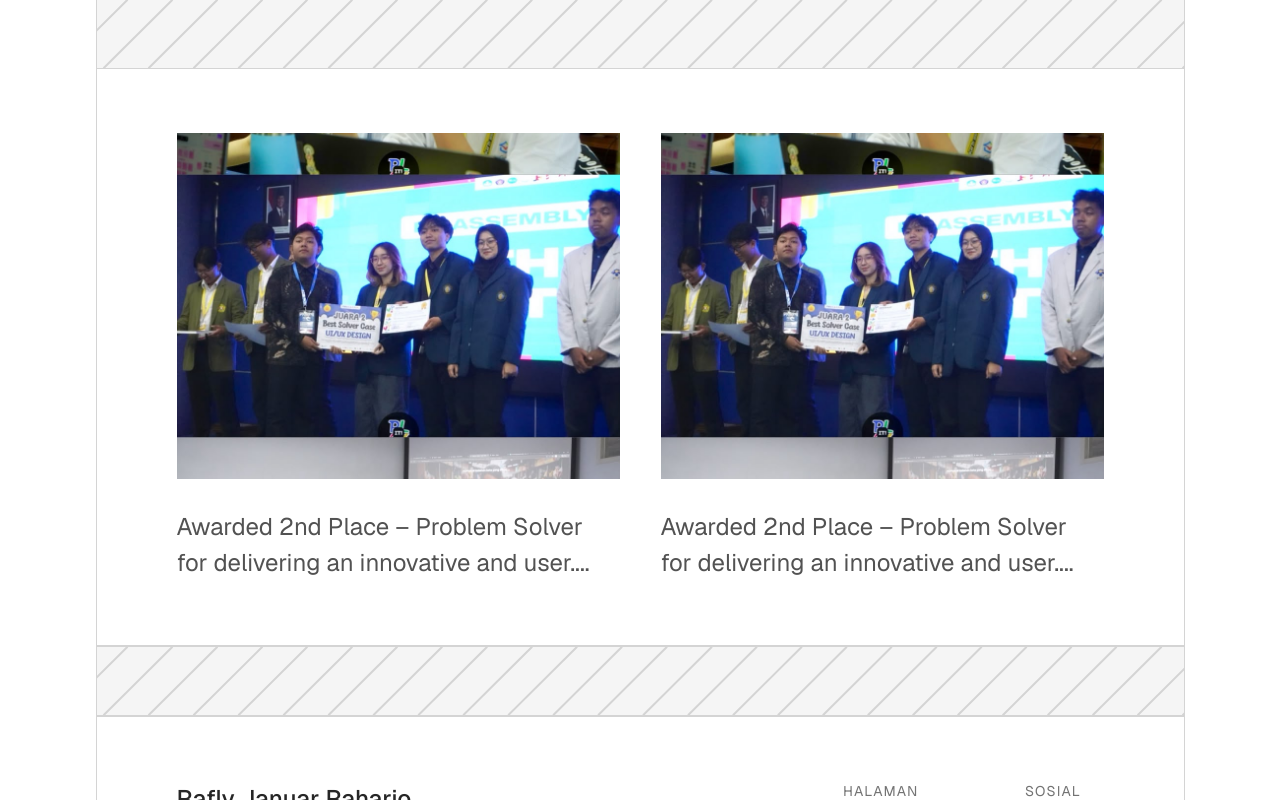
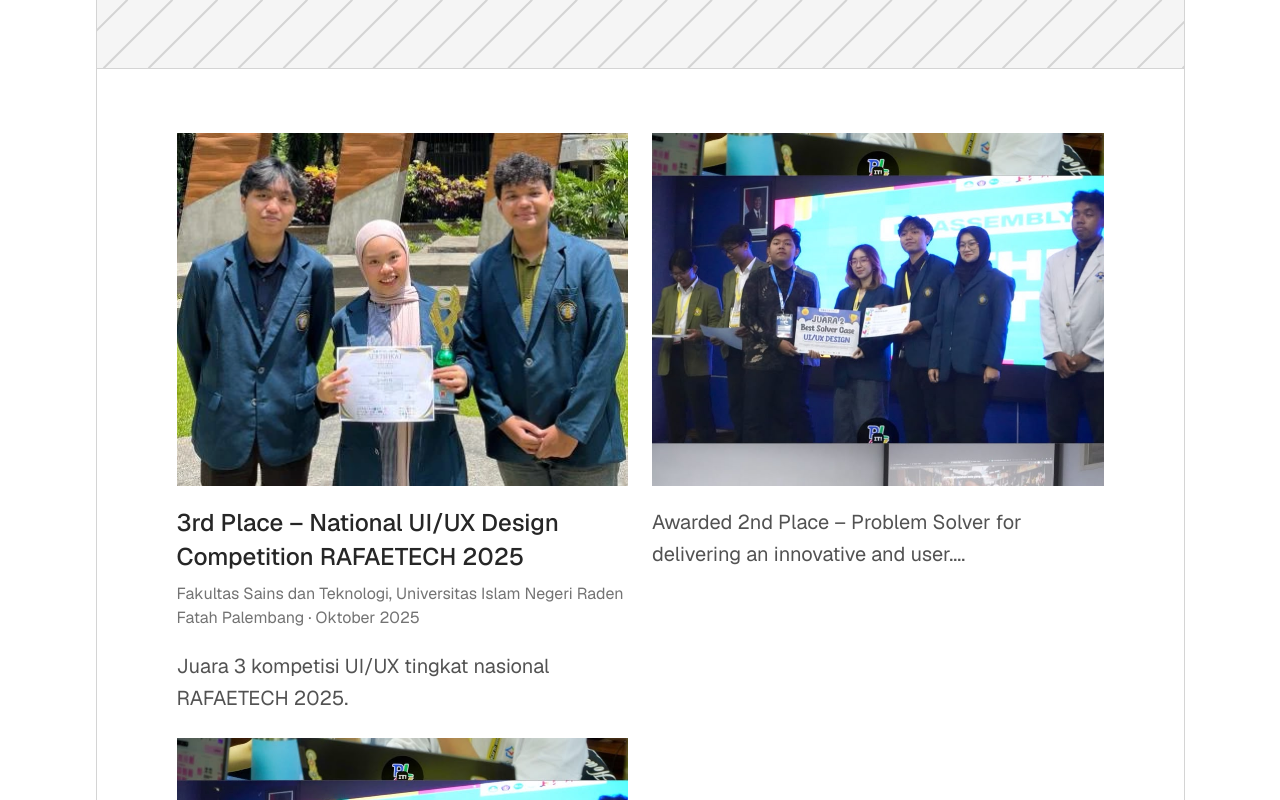
Before and after one commit to RaflyJanuarRaharjo/Rafly-Portofolio, a Next.js app: page /blog in a window 1280 px wide. Shown: the part 1080-1880 px from the top of the page. Built offline with nearby package versions, Linux system fonts and the light colour scheme.

Commit message:
New Blog

```diff
--- a/components/BlogRow.tsx
+++ b/components/BlogRow.tsx
@@ -3,11 +3,12 @@ import type { BlogItem } from "@/lib/data";
 export default function BlogRow({ items }: { items: BlogItem[] }) {
   return (
     <div className="flex w-full flex-col items-center border-b border-neutral-300 px-[16px] py-[32px] md:px-[48px] md:py-[48px] lg:px-[80px] lg:py-[64px]">
-      <div className="flex w-full flex-col items-start gap-[28px] md:flex-row md:justify-between md:gap-[24px]">
+      {/* Dibungkus supaya jumlah entri ganjil tidak merusak barisnya. */}
+      <div className="flex w-full flex-col items-start gap-[28px] md:flex-row md:flex-wrap md:gap-[24px]">
         {items.map((post, i) => (
           <article
             key={i}
-            className="flex w-full flex-col gap-[14px] md:w-[calc(50%-12px)] lg:w-[443px] lg:gap-[30px]"
+            className="flex w-full flex-col gap-[14px] md:w-[calc(50%-12px)] lg:gap-[20px]"
           >
             <img
               src={post.thumb}
@@ -15,7 +16,17 @@ export default function BlogRow({ items }: { items: BlogItem[] }) {
               aria-hidden
               className="aspect-[443/346] w-full object-cover"
             />
-            <p className="text-[14px] leading-[22px] text-neutral-600 md:text-[18px] md:leading-[28px] lg:text-[24px] lg:leading-[36px]">
+            {post.title && (
+              <h3 className="text-[16px] font-medium leading-[24px] text-neutral-800 md:text-[20px] md:leading-[28px] lg:text-[24px] lg:leading-[34px]">
+                {post.title}
+              </h3>
+            )}
+            {post.meta && (
+              <p className="-mt-[8px] text-[13px] leading-[20px] text-neutral-500 md:text-[15px] md:leading-[22px] lg:-mt-[12px] lg:text-[16px] lg:leading-[24px]">
+                {post.meta}
+              </p>
+            )}
+            <p className="text-[14px] leading-[22px] text-neutral-600 md:text-[18px] md:leading-[28px] lg:text-[20px] lg:leading-[32px]">
               {post.excerpt}
             </p>
           </article>
--- a/lib/assets.ts
+++ b/lib/assets.ts
@@ -66,6 +66,7 @@ export const A = {
   mewsPerangkat: "/assets/mews-perangkat.webp",
 
   blogThumb: "/assets/blog-thumb.png",
+  blogRafaetech: "/assets/blog-rafaetech.webp",
 
   stripe: "/assets/stripe.svg",
   ornament: "/assets/ornament.svg",
--- a/lib/data.ts
+++ b/lib/data.ts
@@ -184,7 +184,7 @@ export type AwardItem = {
 
 export const awards: AwardItem[] = [
   { title: "Finalist – PlayIT UI/UX Hackathon", org: "PlayIT Polinema", year: "2026" },
-  { title: "3rd Place – Competition RAFAETECH 2025", org: "Universitas Islam Negeri Raden Fatah Palembang", year: "2026" },
+  { title: "3rd Place – National UI/UX Design Competition RAFAETECH 2025", org: "Fakultas Sains dan Teknologi, Universitas Islam Negeri Raden Fatah Palembang", year: "2025" },
   { title: "3rd Place Design Challenge - Intechfest 2025", org: "Politeknik Negeri Bali", year: "2026" },
   { title: "2nd Place – National UI/UX Design Competition 2025", year: "2025" },
   { title: "Finalis UI/UX Design – Silogy Expo Education Fair 2025", org: "Silogy Expo Education Fair", year: "2025" },
@@ -1185,11 +1185,26 @@ const projectsByDateAdded: ProjectItem[] = [
 /** Terbaru di atas. */
 export const projects: ProjectItem[] = [...projectsByDateAdded].reverse();
 
-export type BlogItem = { excerpt: string; thumb: string };
+export type BlogItem = {
+  /** Judul singkat; boleh kosong untuk entri lama yang hanya berupa kutipan. */
+  title?: string;
+  /** Baris kecil di bawah judul: penyelenggara dan tanggal. */
+  meta?: string;
+  excerpt: string;
+  thumb: string;
+};
 
 export const posts: BlogItem[] = [
-  { excerpt: "Awarded 2nd Place – Problem Solver for delivering an innovative and user....", thumb: A.blogThumb },
-  { excerpt: "Awarded 2nd Place – Problem Solver for delivering an innovative and user....", thumb: A.blogThumb },
+  {
+    title: "3rd Place – National UI/UX Design Competition RAFAETECH 2025",
+    meta:
+      "Fakultas Sains dan Teknologi, Universitas Islam Negeri Raden Fatah Palembang \u00b7 Oktober 2025",
+    excerpt:
+      "Juara 3 kompetisi UI/UX tingkat nasional RAFAETECH 2025.",
+    thumb: A.blogRafaetech,
+  },
+  { excerpt: "Awarded 2nd Place \u2013 Problem Solver for delivering an innovative and user....", thumb: A.blogThumb },
+  { excerpt: "Awarded 2nd Place \u2013 Problem Solver for delivering an innovative and user....", thumb: A.blogThumb },
 ];
 
 /** Jumlah total yang tampil di badge header section. */
```
Also changed, not shown: public/assets/blog-rafaetech.webp (added).
